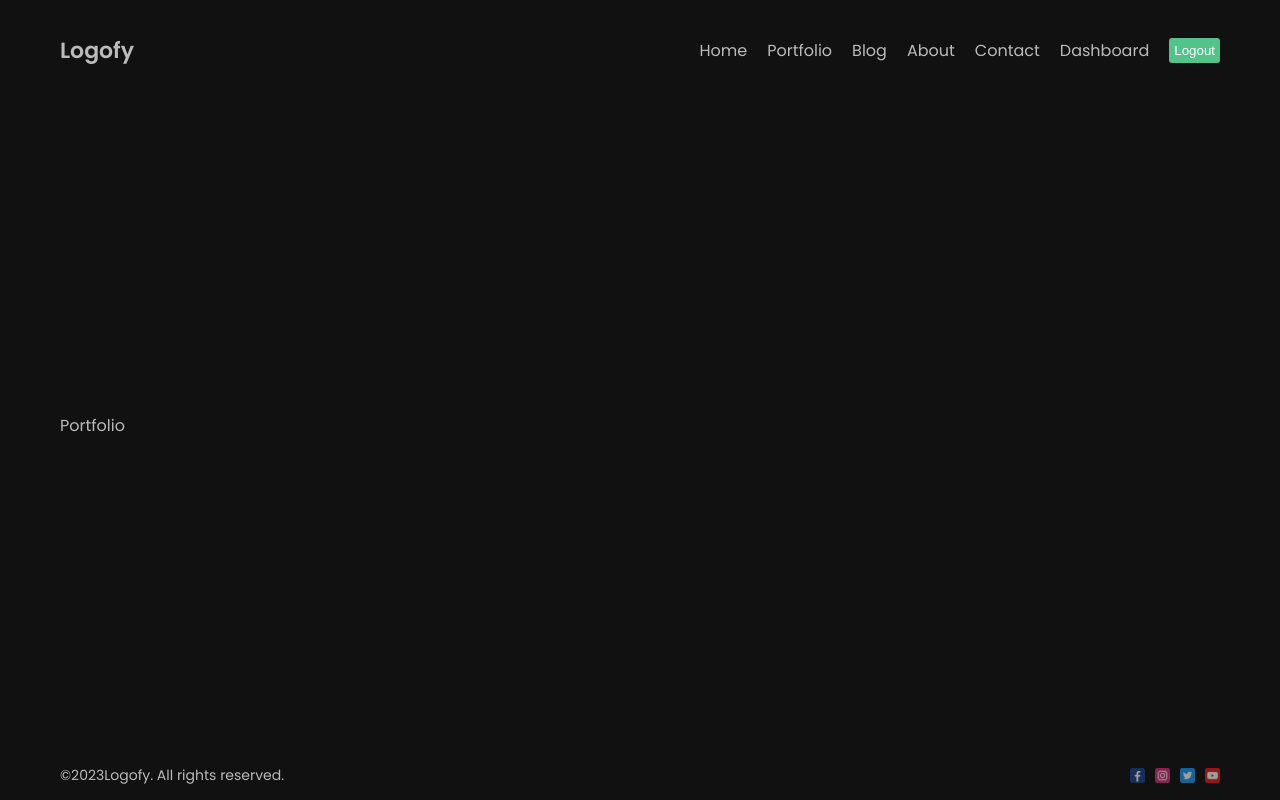
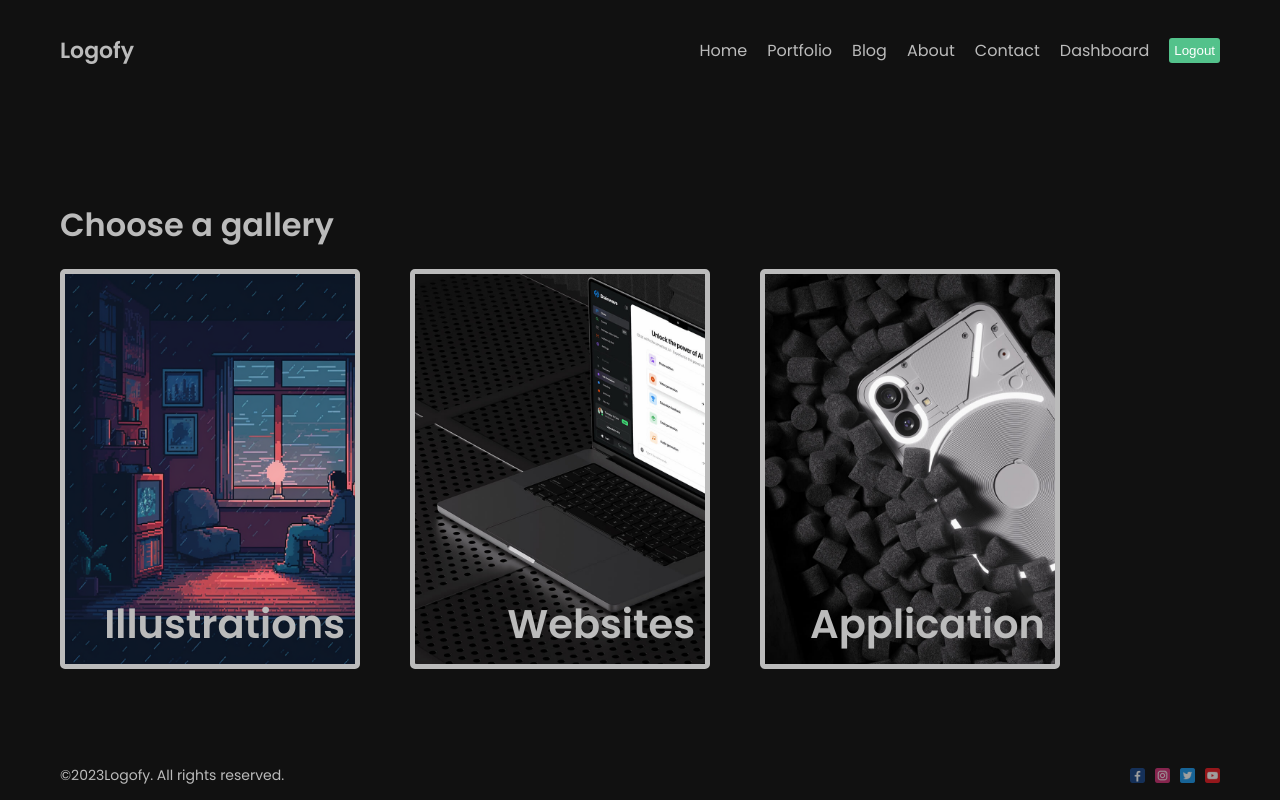
Before and after one commit to jalalbmnf/logofy-next-app, a Next.js app: page /portfolio in a window 1280 px wide. Built offline with nearby package versions, Linux system fonts and the light colour scheme.

Commit message:
:white_check_mark: Added Blog main page

```diff
--- a/src/app/page.module.css
+++ b/src/app/page.module.css
@@ -22,7 +22,7 @@
   width: 100%;
   height: 500px;
   object-fit: contain;
-  /* animation: move 3s infinite ease alternate; */
+  animation: move 3s infinite ease alternate;
 }
 
 @keyframes move {
--- a/src/app/portfolio/page.jsx
+++ b/src/app/portfolio/page.jsx
@@ -1,9 +1,24 @@
-import React from 'react'
+import React from "react";
+import styles from "./page.module.css";
+import Link from "next/link";
 
 const Portfolio = () => {
   return (
-    <div>Portfolio</div>
-  )
-}
+    <div className={styles.container}>
+      <h1 className={styles.selectTitle}>Choose a gallery</h1>
+      <div className={styles.items}>
+        <Link href="/portfolio/illustrations" className={styles.item}>
+          <span className={styles.title}>Illustrations</span>
+        </Link>
+        <Link href="/portfolio/websites" className={styles.item}>
+          <span className={styles.title}>Websites</span>
+        </Link>
+        <Link href="/portfolio/application" className={styles.item}>
+          <span className={styles.title}>Application</span>
+        </Link>
+      </div>
+    </div>
+  );
+};
 
-export default Portfolio
+export default Portfolio;
--- /dev/null
+++ b/src/app/portfolio/page.module.css
@@ -0,0 +1,46 @@
+.mainTitle {
+    font-size: 100px;
+  }
+
+  .container {
+  }
+
+  .selectTitle {
+    margin: 20px 0px;
+  }
+
+  .items {
+    display: flex;
+    gap: 50px;
+  }
+
+  .item {
+    border: 5px solid #bbb;
+    border-radius: 5px;
+    width: 300px;
+    height: 400px;
+    position: relative;
+    background-size: cover !important;
+  }
+
+  .item:nth-child(1) {
+    background: url("/illustration.png");
+  }
+  .item:nth-child(2) {
+    background: url("/websites.jpg");
+  }
+  .item:nth-child(3) {
+    background: url("/apps.jpg");
+  }
+
+  .title {
+    position: absolute;
+    right: 10px;
+    bottom: 10px;
+    font-size: 40px;
+    font-weight: bold;
+  }
+
+  .item:hover .title {
+    color: #53c28b;
+  }
```
